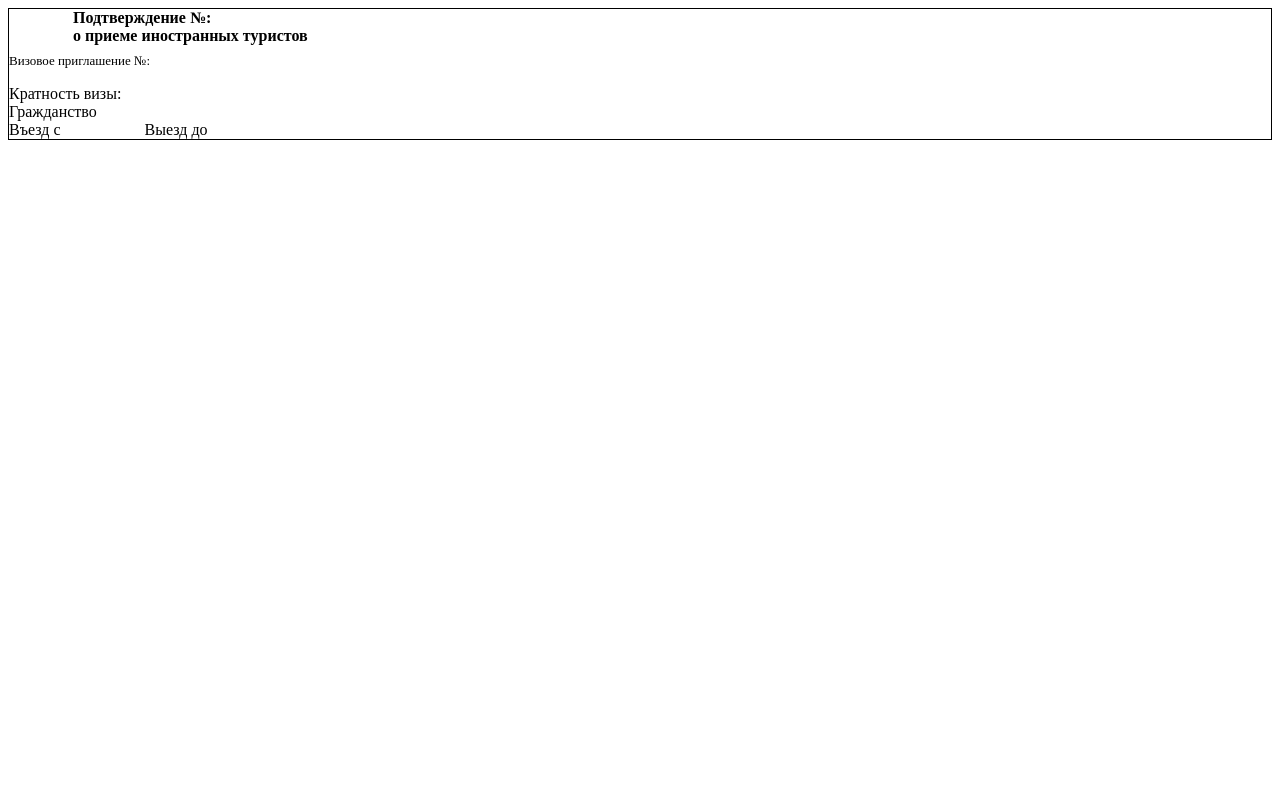
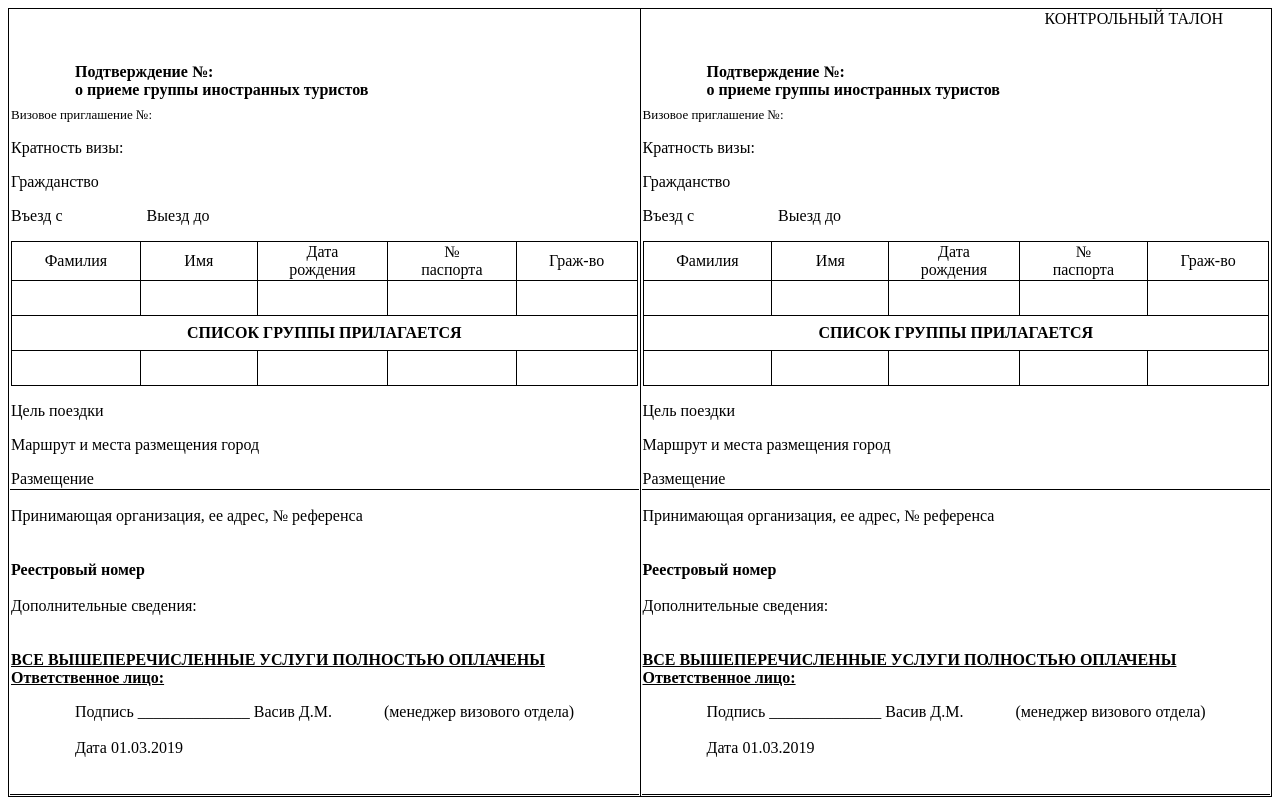
Before and after one commit to Nekr137/visa_app, a Django app: page /form2_html in a window 1280 px wide. Before the commit the page ends 140 px from the top, so only its background shows below. Run offline with Django 3.2, Linux system fonts and the light colour scheme; parts of the project's set-up code (start-up, migrations or seed data) failed here and were passed over.

Commit message:
Написал структуру формы групповой визы для html и его вывод в pdf посредством pdfkit

```diff
--- a/app/modelform.py
+++ b/app/modelform.py
@@ -202,7 +202,7 @@ class ModelForm2(ModelForm):
             'firstname': TextInput(attrs={"class": bootstrap_class, "placeholder": p[1]}),
             'lastname': TextInput(attrs={"class": bootstrap_class, "placeholder": p[3]}),
             #'goal' : TextInput(attrs={"class": bootstrap_class,"placeholder":p[5]}),
-            'birthday': DateInput(attrs={'class': bootstrap_class,'type':'date'}),
+            'birthday': DateInput(attrs={'class': bootstrap_class,'type':'date','max':'9999-12-30'}),
             'passport': TextInput(attrs={"class": bootstrap_class, "placeholder": p[7]}),
             'entry': DateInput(attrs={'class': bootstrap_class,'type':'date','max':'9999-12-30'}),
             'departure': DateInput(attrs={'class': bootstrap_class,'type':'date','max':'9999-12-30'}),
--- a/app/views.py
+++ b/app/views.py
@@ -8,8 +8,10 @@ from django import forms
 from django.forms import modelformset_factory
 from datetime import date
 from django.template import Context
-from django.template.loader import get_template
-from xhtml2pdf import pisa
+from django.template.loader import get_template, render_to_string
+#from xhtml2pdf import pisa
+#import weasyprint
+import pdfkit
 
 AppModels = {
     'ship': Ships,
@@ -170,28 +172,20 @@ def form2_pdf(request):
 
 def form2_html(request):
     return render(request,'app/form2_html.html')
-    # if request.method == "GET":
-    #     id = request.GET.get('id')
-    #     note = Form2.objects.get(id=id)
-    #     fname = note.firstname + '_' + note.lastname + '.pdf'
-    #     if note.visa_type == 'групповая':
-    #         note.FormXlsx_group(fin='static/xlsx/2.xlsx')
-    #     elif note.visa_type == 'одиночная':
-    #         note.FormXlsx_single(fin='static/xlsx/1.xlsx')
-    #     response = note.GeneratePdf(fout=fname)
-    #     return response
+
 
 def render_pdf_view(request):
-    template_path = 'user_printer.html'
-    context = {'myvar': 'this is your template context'}# Create a Django response object, and specify content_type as pdf
     response = HttpResponse(content_type='application/pdf')
     response['Content-Disposition'] = 'attachment; filename="report.pdf"'# find the template and render it.
     template = get_template('app/form2_html.html')
-    html = template.render(context)
-    pisaStatus = pisa.CreatePDF(html,dest=response)
-    #pisaStatus = pisa.CreatePDF(html, dest=response, link_callback=link_callback)# if error then show some funy view
-    if pisaStatus.err:
-        return HttpResponse('We had some errors <pre>' + html + '</pre>')
+    html = template.render({'a':'b'})
+    options = {
+        'page-size': 'A4',
+        'encoding': "UTF-8",
+        'orientation' : 'Landscape',
+    }
+    pdf = pdfkit.from_string(html, False, options)
+    response = HttpResponse(pdf, content_type='application/pdf')
     return response
 
 
@@ -334,7 +328,7 @@ def add_member(request):
         return render(request, "app/members_form.html", {"member": member, 'NUM':NUM})
 
 
-def form2_db(request, sort_item, reverse):
+def form2_db(request, sort_item='id', reverse='False'):
     """
     Show single and group visa forms
     :param request:
--- /dev/null
+++ b/templates/app/form2_UP.html
@@ -0,0 +1,91 @@
+<table style="border-collapse: collapse">
+ <tr style="border-bottom: 1px solid">
+  <td>
+    <div style="font-weight: bold; padding-left: 4rem; padding-top: 2rem;">
+        Подтверждение №: <br> о приеме группы иностранных туристов
+    </div>
+    <div style="font-size: 13px; padding-top:0.5rem;">
+        Визовое приглашение №:
+    </div>
+    <div style="padding-top:1rem;">
+        Кратность визы:
+    </div>
+    <div style="padding-top:1rem;">
+        Гражданство
+    </div>
+    <div style="padding-top:1rem; padding-bottom: 1rem;">
+        <span>Въезд с</span>        <span style="padding-left: 5rem;">Выезд до</span>
+    </div>
+
+
+      <table style="border-collapse: collapse;">
+       <tr>
+        <td class="col1">Фамилия</td>
+        <td class="col1">Имя</td>
+        <td class="col1">Дата<br>рождения</td>
+        <td class="col1">№<br>паспорта</td>
+        <td class="col1" style="border-right">Граж-во</td>
+       </tr>
+        <tr>
+            <td class="col1"></td><td class="col1"></td><td class="col1"></td><td class="col1"></td><td class="col1"></td>
+        </tr>
+
+        <tr>
+            <td class="col1" style="font-weight: bold;" colspan="5" rowspan="1">
+            СПИСОК ГРУППЫ ПРИЛАГАЕТСЯ
+            </td>
+        </tr>
+        <tr>
+            <td class="col1" colspan="1" rowspan="1"></td><td class="col1"></td><td class="col1"></td><td class="col1"></td><td class="col1"></td>
+        </tr>
+
+      </table>
+
+        <div style="padding-top:1rem;">
+            Цель поездки
+        </div>
+
+        <div style="padding-top:1rem;">
+            Маршрут и места размещения город
+        </div>
+
+        <div style="padding-top:1rem;">
+            Размещение
+        </div>
+    </td>
+</tr>
+<tr>
+ <td>
+  <div style="padding-top:1rem;">
+    Принимающая организация, ее адрес, № референса
+    <br>
+    <br>
+    <br>
+    </div>
+  <div style="font-weight: bold;">
+    Реестровый номер
+  </div>
+ </td>
+</tr>
+<tr style="border-bottom: 1px solid">
+ <td>
+     <div style="padding-top:1rem;">
+         Дополнительные сведения:
+         <br>
+         <br>
+         <br>
+     </div>
+     <div style="font-weight: bold; text-decoration: underline; padding-bottom: 1rem;">
+         ВСЕ ВЫШЕПЕРЕЧИСЛЕННЫЕ УСЛУГИ ПОЛНОСТЬЮ ОПЛАЧЕНЫ <br> Ответственное лицо:
+     </div>
+
+     <div style="padding-left: 4rem;">
+         Подпись ______________ Васив Д.М. <span style="padding-left: 3rem;">(менеджер визового отдела)</span>
+          <br><br>
+         Дата	01.03.2019
+     </div>
+     <br><br>
+
+ </td>
+</tr>
+</table>
--- a/templates/app/form2_db.html
+++ b/templates/app/form2_db.html
@@ -33,6 +33,7 @@
         <td>
             <a href="/form2_xlsx?id={{note.id}}">Xlsx</a> /
             <a href="/form2_pdf?id={{note.id}}">Pdf</a> /
+            <a href="/render_pdf_view">Pdf2</a> /
             <a href="/edit_form2/{{note.id}}">Изменить</a>  /
             <a href="/del_item/form2/{{note.id}}">Удалить</a>
         </td>
--- a/templates/app/form2_html.html
+++ b/templates/app/form2_html.html
@@ -1,24 +1,34 @@
 <!DOCTYPE html>
+<style>
+    .col1{
+        border: 1px solid black;
+        height: 2rem;
+        text-align: center;
+        width: 10rem;
+    }
+
+</style>
 <html lang="en">
 <head>
     <meta charset="UTF-8">
     <title>Title</title>
 </head>
-<body style="border: 1px solid black;">
-<div style="font-weight: bold; padding-left: 4rem;">
-    Подтверждение №: <br> о приеме иностранных туристов
+<body>
+<div style="border: 1px solid black; font-size:16px;">
+    <div>
+        <table style="border-collapse: collapse;">
+            <tr>
+                <td style="border-right: 1px solid;"></td>
+                <td style="text-align: right; padding-right: 3rem;">КОНТРОЛЬНЫЙ ТАЛОН</td>
+            </tr>
+            <tr>
+                <td style="border-right: 1px solid;">   {% include "app/form2_UP.html" %}   </td>
+                <td>{% include "app/form2_UP.html" %}</td>
+            </tr>
+        </table>
+    </div>
 </div>
-<div style="font-size: 13px; padding-top:0.5rem;">
-    Визовое приглашение №:
-</div>
-<div style="padding-top:1rem;">
-    Кратность визы:
-</div>
-<div>
-    Гражданство
-</div>
-<div>
-    <span>Въезд с</span>        <span style="padding-left: 5rem;">Выезд до</span>
-</div>
+
+
 </body>
 </html>
--- a/visa_app/urls.py
+++ b/visa_app/urls.py
@@ -9,6 +9,7 @@ urlpatterns = [
     re_path(r'^rewrite_dates_in_form', views.rewrite_dates_in_form),
     re_path(r'^form2_html', views.form2_html),
     re_path(r'^form2_db/(?P<sort_item>\w+)/(?P<reverse>\w+)/',views.form2_db),
+    re_path(r'^form2_db',views.form2_db),
     re_path(r'^form2_xlsx', views.form2_xlsx),
     re_path(r'^form2_pdf', views.form2_pdf),
     re_path(r'^render_pdf_view',views.render_pdf_view),
```
Also changed, not shown: visa_app/settings.py (+6 -6 lines), 2 other files.
